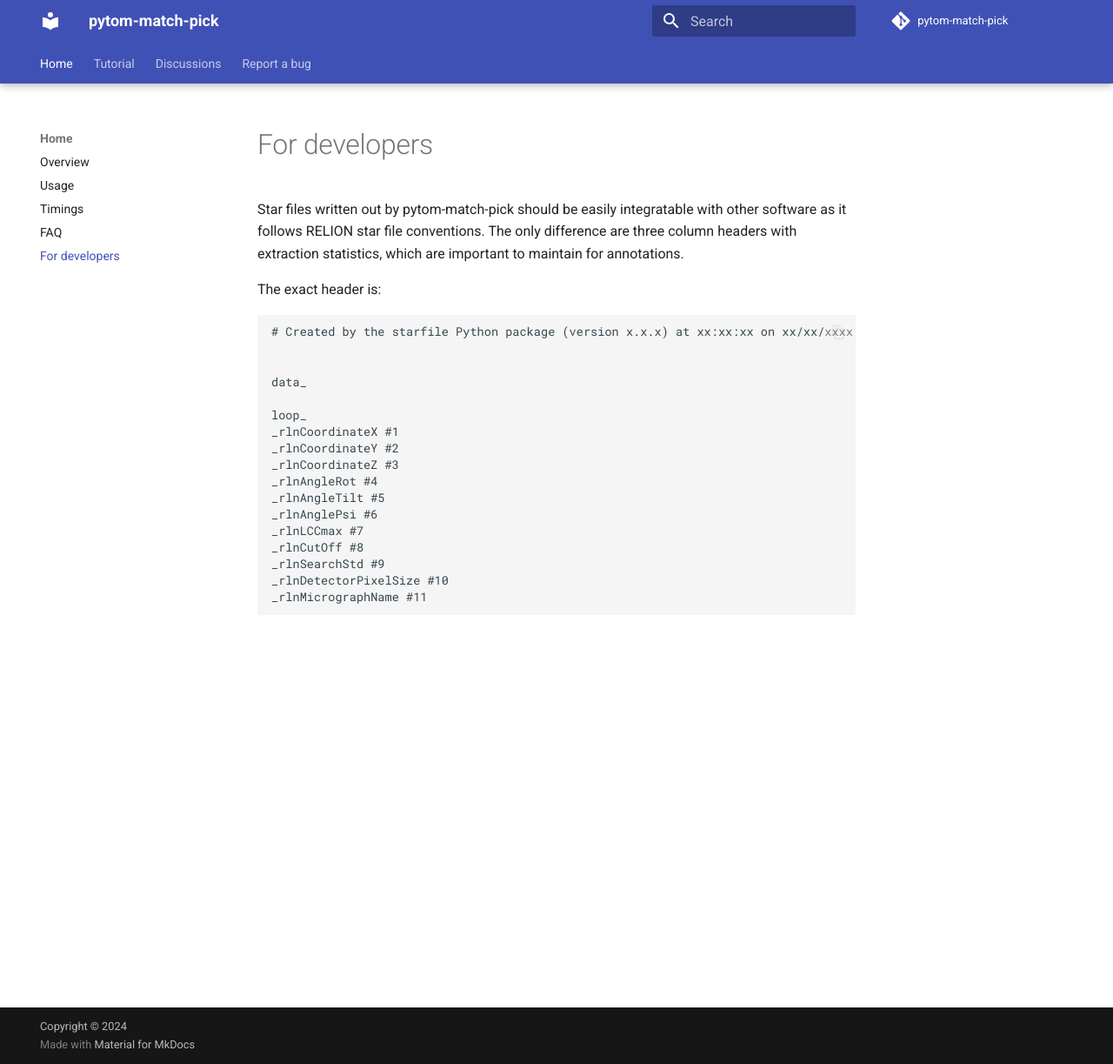
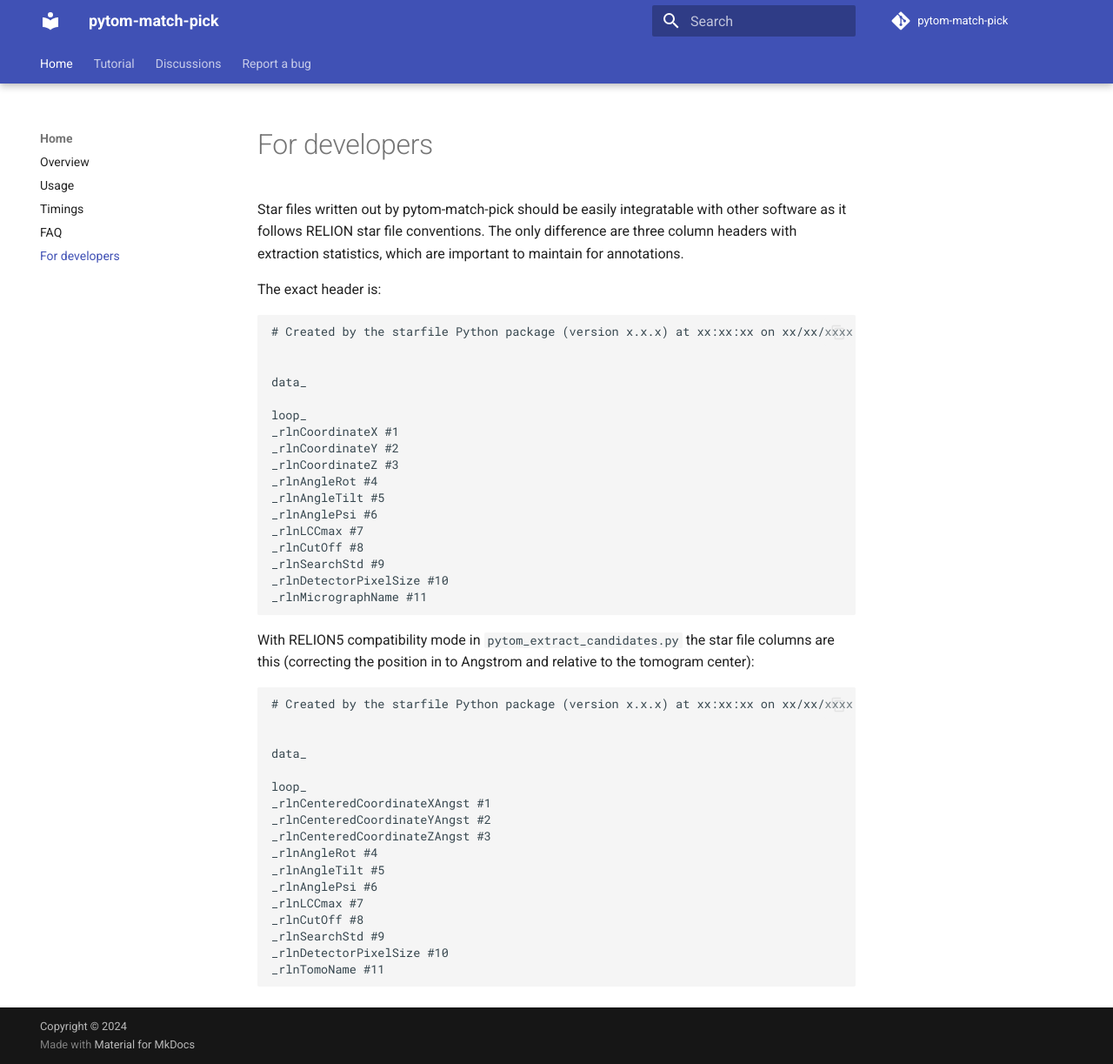
Before and after one commit to SBC-Utrecht/pytom-match-pick, an MkDocs documentation site: the page built from docs/Developers.md, in a window 1280 px wide and 1223 px high. Shown: the whole window at 87% size. Built offline with MkDocs 1.6.1 and Material for MkDocs 9.7.7, drawn with Linux system fonts in a browser that asks for light colours; comment, search, counter and statistics services are not loaded.

Commit message:
feature: add relion5 starfile header to Developers page

````diff
--- a/docs/Developers.md
+++ b/docs/Developers.md
@@ -21,3 +21,27 @@ _rlnSearchStd #9
 _rlnDetectorPixelSize #10
 _rlnMicrographName #11
 ```
+
+With RELION5 compatibility mode in `pytom_extract_candidates.py` the star file
+columns are this (correcting the position in to Angstrom and relative to the
+tomogram center):
+
+```
+# Created by the starfile Python package (version x.x.x) at xx:xx:xx on xx/xx/xxxx
+
+
+data_
+
+loop_
+_rlnCenteredCoordinateXAngst #1
+_rlnCenteredCoordinateYAngst #2
+_rlnCenteredCoordinateZAngst #3
+_rlnAngleRot #4
+_rlnAngleTilt #5
+_rlnAnglePsi #6
+_rlnLCCmax #7
+_rlnCutOff #8
+_rlnSearchStd #9
+_rlnDetectorPixelSize #10
+_rlnTomoName #11
+```
````
